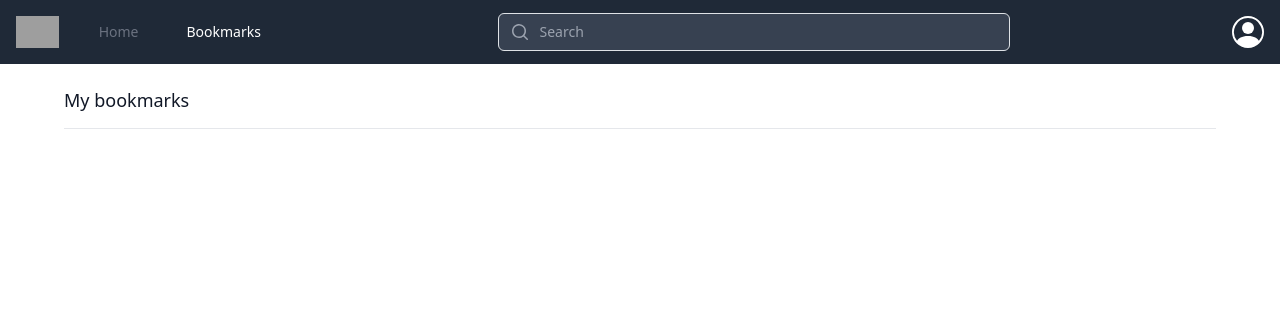
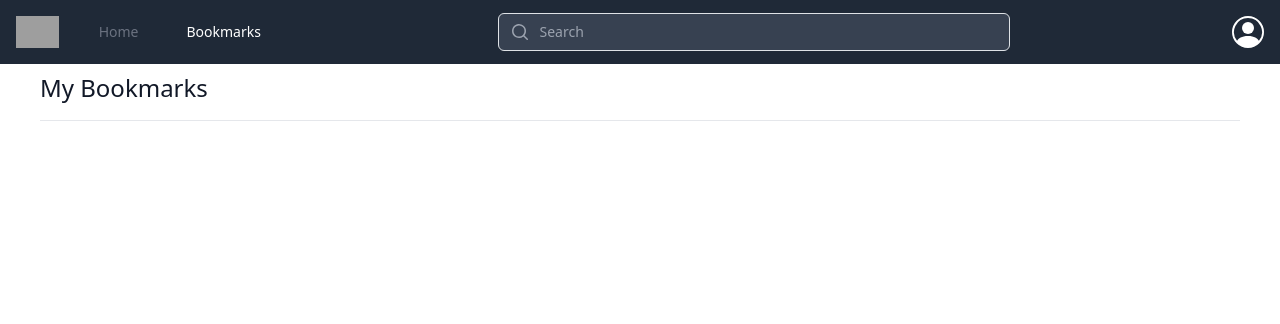
Before and after one commit to benong777/Broadkast, a Flask app: page /bookmarks in a window 1280 px wide. Shown: the top 324 px of the page. Run offline with Flask 2, Linux system fonts and the light colour scheme; the visitor is signed in with stand-in values (Sample User, id 1); data comes from the database, SQL or seed files in the repository; data that the repository does not hold is empty; some libraries are stand-ins or nearby versions; grey boxes are pictures that could not be loaded.

Commit message:
Cosmetic - changed header

```diff
--- a/templates/bookmarks.html
+++ b/templates/bookmarks.html
@@ -2,16 +2,18 @@
 {% block title %}Bookmarks{% endblock %}
 
 {% block body %}
-  <div class="mx-16 my-4 pb-3">
-    <div class="border-b border-gray-200 pb-3">
-      <h3 class="text-lg font-medium leading-6 text-gray-900">My bookmarks</h3>
+  <div class="mx-10 my-2">
+    <div class="flex">
+      <h1 class="flex-1 text-2xl font-medium text-gray-900">My Bookmarks</h1>
     </div>
-    <!-- <div class="content-center ml-2 mb-3">
-      <h2 class="text-lg font-medium text-gray-600">My bookmarks</h2>
-    </div> -->
-    <div class="grid grid-cols-1 gap-4 sm:grid-cols-3 mt-5">
+    <!-- Divider -->
+    <div class="mt-3 sm:mt-2 hidden sm:block">
+      <div class="flex items-center border-b border-gray-200"></div>
+    </div>
+
+    <div class="grid grid-cols-1 gap-4 sm:grid-cols-3 mt-4">
       {% for bookmark in bookmarks %}
-        <div class="relative flex items-center space-x-3 rounded-lg border border-gray-300 bg-white px-6 py-5 shadow-sm focus-within:ring-2 focus-within:ring-indigo-500 focus-within:ring-offset-2 hover:border-gray-400">
+        <div class="relative flex items-center space-x-3 rounded-lg border border-gray-300 bg-white px-6 py-4 shadow-sm focus-within:ring-2 focus-within:ring-indigo-500 focus-within:ring-offset-2 hover:border-gray-400">
           <div class="min-w-0 flex-1">
             <button class="bookmark z-10 absolute top-3 right-3" onclick="removeBookmark({{bookmark.location.location_id}})" type="button">
               <svg xmlns="http://www.w3.org/2000/svg" fill="blue" viewBox="0 0 24 24" stroke-width="1.5" stroke="currentColor" class="bookmark-icon w-6 h-6">
```
